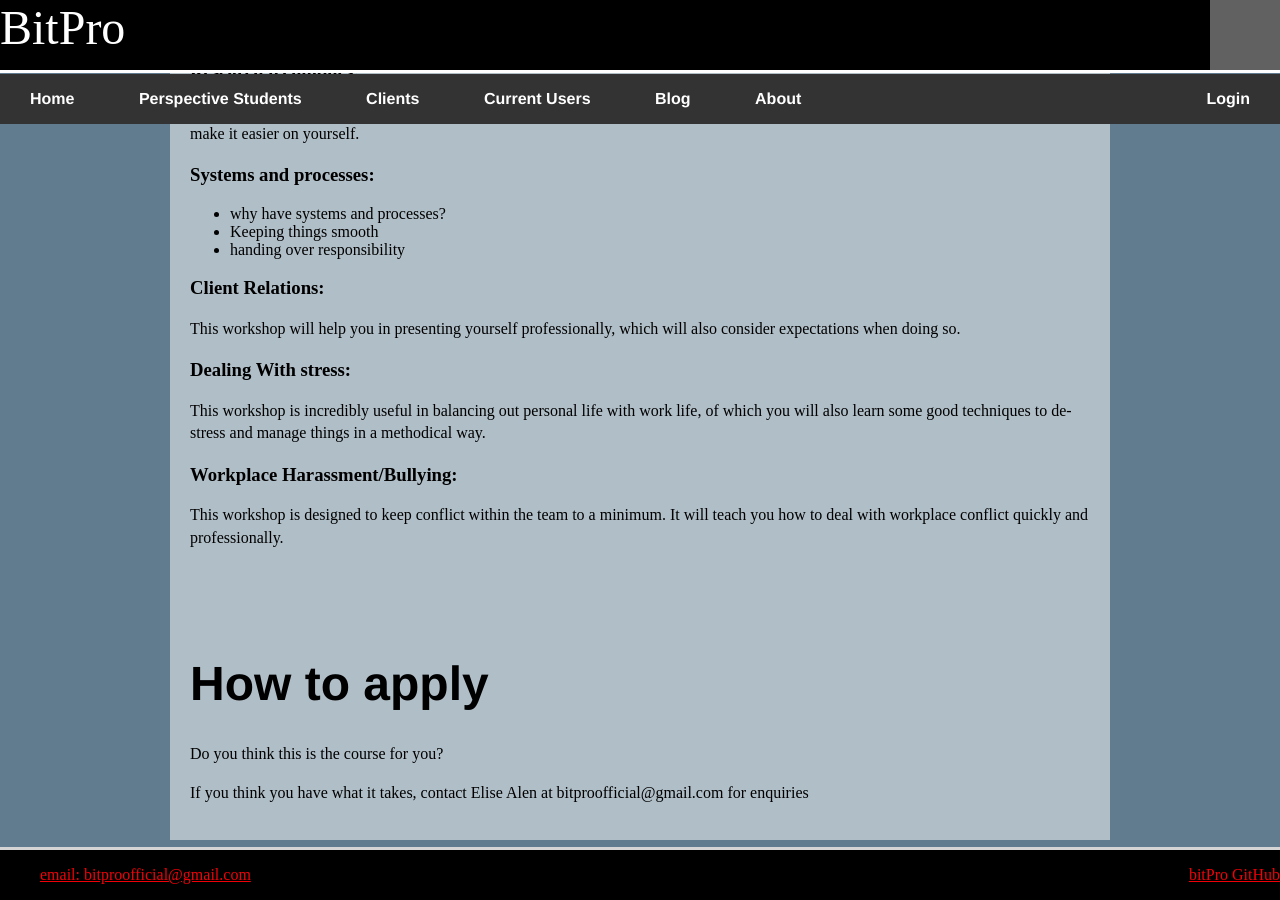
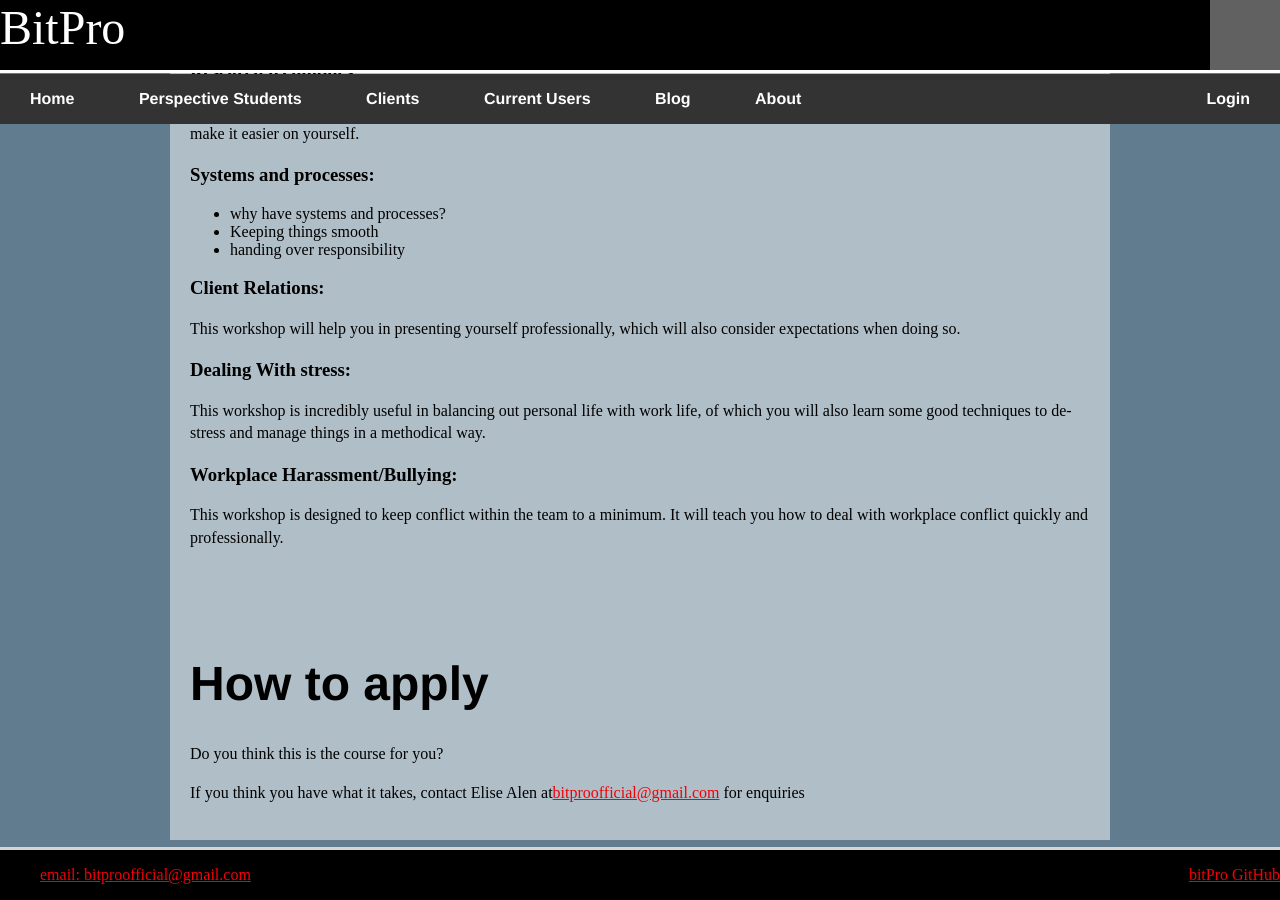
Before and after one commit to bit-Pro/bit-pro.github.io, a Jekyll site: the page built from Students/index.html, in a window 1280 px wide and 900 px high, scrolled down 1674 px. Built offline with Jekyll 4.4.1, drawn with Linux system fonts in a browser that asks for light colours; part of the change alters nothing that is shown; grey boxes are pictures that could not be loaded.

Commit message:
Set up linking email

```diff
--- a/Students/index.html
+++ b/Students/index.html
@@ -67,4 +67,4 @@ title: bitPro website
 
 <h1> How to apply </h1>
 <p>Do you think this is the course for you? </p>
-<p>If you think you have what it takes, contact Elise Alen at bitproofficial@gmail.com for enquiries  </p>
+<p>If you think you have what it takes, contact Elise Alen at<a href="mailto:bitproofficial@gmail.com?subject=Student Enquries">bitproofficial@gmail.com</a> for enquiries  </p>
```
